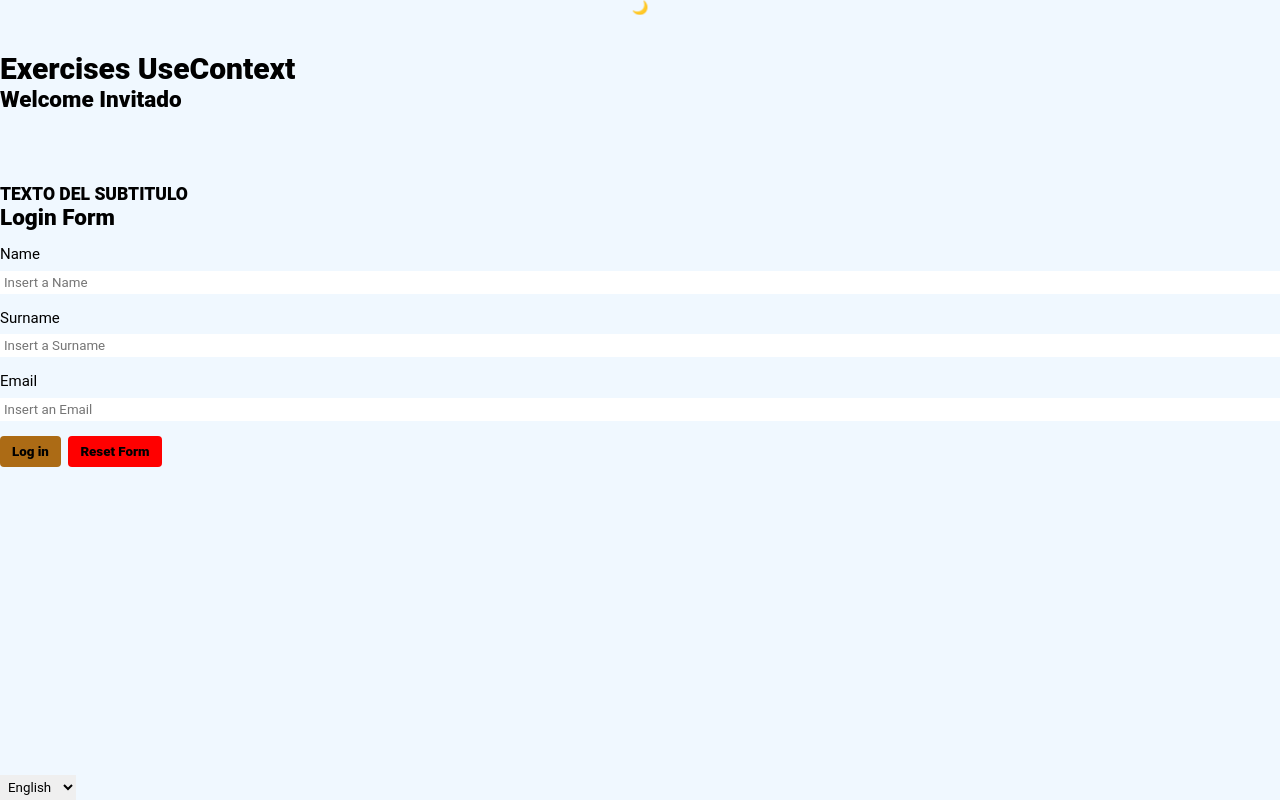
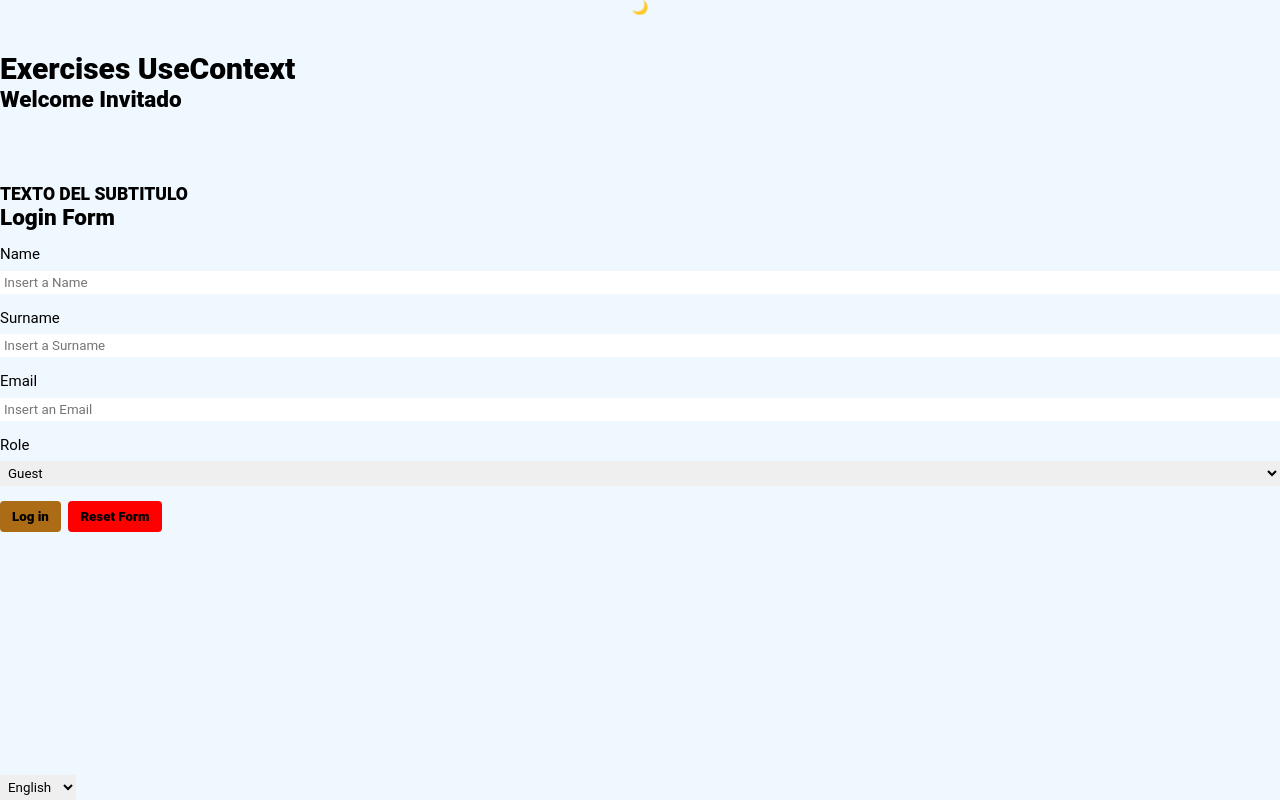
Before and after one commit to javier-ibanez-vizuete/react-usecontext, a React (Vite) app: page / in a window 1280 px wide. Built offline with nearby package versions, Linux system fonts and the light colour scheme.

Commit message:
feat(PermissionsContext): adding Permissions to user Roles

```diff
--- a/src/App.css
+++ b/src/App.css
@@ -20,7 +20,8 @@
 	color: white;
 }
 
-.dark input {
+.dark input,
+.dark select {
 	background-color: rgb(116, 106, 106);
 	/* color: black; */
 }
--- /dev/null
+++ b/src/components/AddButton/AddButton.jsx
@@ -0,0 +1,10 @@
+import { useContext } from "react";
+import { PermissionsContext } from "../../context/PermissionsContext";
+
+export const AddButton = ({ children, handleButton, data }) => {
+	const { can } = useContext(PermissionsContext);
+
+	if (!can("edit")) return null;
+
+	return <button onClick={() => handleButton(data)}>{children}</button>;
+};
--- a/src/components/Cart/Cart.jsx
+++ b/src/components/Cart/Cart.jsx
@@ -3,19 +3,23 @@ import "./Cart.css";
 import { CartContext } from "../../context/CartContext";
 import { ProductItem } from "../ProductItem/ProductItem";
 import { LanguageContext } from "../../context/LanguageContext";
+import { PermissionsContext } from "../../context/PermissionsContext";
+import { ClearButton } from "../ClearButton/ClearButton";
 
 export const Cart = () => {
+	const { can } = useContext(PermissionsContext);
 	const { items, clearCart } = useContext(CartContext);
 	const { lang, TEXTS } = useContext(LanguageContext);
 
+	if (!can("view")) return null;
 	if (!items.length) return <h4>{TEXTS[lang].noCartsElements}</h4>;
 
 	return (
 		<section className="cart-section">
 			{items.length > 0 && (
-				<button className={"btn-delete-trolly"} onClick={clearCart}>
+				<ClearButton className={"btn-delete-trolly"} handleButton={clearCart}>
 					{TEXTS[lang].deleteCartLabel}
-				</button>
+				</ClearButton>
 			)}
 			{items.length > 0 &&
 				items
--- /dev/null
+++ b/src/components/ClearButton/ClearButton.jsx
@@ -0,0 +1,14 @@
+import { useContext } from "react";
+import { PermissionsContext } from "../../context/PermissionsContext";
+
+export const ClearButton = ({ children, handleButton, className }) => {
+	const { can } = useContext(PermissionsContext);
+
+	if (!can("delete")) return null;
+
+	return (
+		<button className={className} onClick={handleButton}>
+			{children}
+		</button>
+	);
+};
--- /dev/null
+++ b/src/components/DeleteButton/DeleteButton.jsx
@@ -0,0 +1,10 @@
+import { useContext } from "react";
+import { PermissionsContext } from "../../context/PermissionsContext";
+
+export const DeleteButton = ({ children, handleButton, data }) => {
+	const { can } = useContext(PermissionsContext);
+
+	if (!can("edit")) return null;
+
+	return <button onClick={() => handleButton(data)}>{children}</button>;
+};
--- a/src/components/LoginForm/LoginForm.jsx
+++ b/src/components/LoginForm/LoginForm.jsx
@@ -8,6 +8,7 @@ const INITIAL_LOGIN_STATE = {
 	userName: "",
 	userSurname: "",
 	userEmail: "",
+	role: "",
 };
 
 export const LoginForm = () => {
@@ -16,7 +17,7 @@ export const LoginForm = () => {
 
 	const [loginData, setLoginData] = useState(INITIAL_LOGIN_STATE);
 	const [error, setError] = useState("");
-	const { userName, userSurname, userEmail } = loginData;
+	const { userName, userSurname, userEmail, role } = loginData;
 
 	const onInputChange = (event) => {
 		const { name, value } = event.target;
@@ -86,6 +87,13 @@ export const LoginForm = () => {
 					required
 				/>
 			</CustomInput>
+			<CustomInput inputName={"role"} labelName={TEXTS[lang].labelRole}>
+				<select name="role" id="role" value={role} onChange={onInputChange}>
+					<option value="guest">{TEXTS[lang].optionGuest}</option>
+					<option value="user">{TEXTS[lang].optionUser}</option>
+					<option value="admin">{TEXTS[lang].optionAdmin}</option>
+				</select>
+			</CustomInput>
 			{error && <p className="error-text">{error}</p>}
 			<div className="login-btns-container">
 				<button type="submit" className="btn-login">
--- a/src/components/ProductItem/ProductItem.jsx
+++ b/src/components/ProductItem/ProductItem.jsx
@@ -1,5 +1,7 @@
 import { useContext } from "react";
 import { CartContext } from "../../context/CartContext";
+import { AddButton } from "../AddButton/AddButton";
+import { DeleteButton } from "../DeleteButton/DeleteButton";
 
 export const ProductItem = ({ dataProduct }) => {
 	const { addItem, removeItem } = useContext(CartContext);
@@ -9,9 +11,13 @@ export const ProductItem = ({ dataProduct }) => {
 			<h4>{dataProduct.name}</h4>
 			<h3>{dataProduct.price}€</h3>
 			<div className="btns-quantity-container">
-				<button onClick={() => removeItem(dataProduct.id)}>-</button>
+				<DeleteButton handleButton={removeItem} data={dataProduct.id}>
+					-
+				</DeleteButton>
 				<p>{dataProduct.qty}</p>
-				<button onClick={() => addItem(dataProduct)}>+</button>
+				<AddButton text={"F"} handleButton={addItem} data={dataProduct}>
+					+
+				</AddButton>
 			</div>
 		</div>
 	);
--- a/src/context/LanguageContext.jsx
+++ b/src/context/LanguageContext.jsx
@@ -20,9 +20,13 @@ export const LanguageProvider = ({ children }) => {
 			labelName: "Name",
 			labelSurname: "Surname",
 			labelEmail: "Email",
+			labelRole: "Role",
 			inputNamePlaceholder: "Insert a Name",
 			inputSurnamePlaceholder: "Insert a Surname",
 			inputEmailPlaceholder: "Insert an Email",
+			optionGuest: "Guest",
+			optionUser: "User",
+			optionAdmin: "Admin",
 			loginButton: "Log in",
 			resetButton: "Reset Form",
 			logoutButton: "Log out",
@@ -41,9 +45,13 @@ export const LanguageProvider = ({ children }) => {
 			labelName: "Nombre",
 			labelSurname: "Apellidos",
 			labelEmail: "Correo electrónico",
+			labelRole: "Rol",
 			inputNamePlaceholder: "Introduzca un nombre",
 			inputSurnamePlaceholder: "Introduzca un apellido",
 			inputEmailPlaceholder: "Introduzca un correo electrónico",
+			optionGuest: "Invitado",
+			optionUser: "Usuario",
+			optionAdmin: "Administrador",
 			loginButton: "Iniciar sesión",
 			resetButton: "Borrar Formulario",
 			logoutButton: "Cerrar Sesión",
--- /dev/null
+++ b/src/context/PermissionsContext.jsx
@@ -0,0 +1,21 @@
+import { createContext, useContext, useState } from "react";
+import { UserContext } from "./UserContext";
+
+export const PermissionsContext = createContext(null);
+
+const permissions = {
+	guest: { view: true, edit: false, delete: false },
+	user: { view: true, edit: true, delete: false },
+	admin: { view: true, edit: true, delete: true },
+};
+
+export const PermissionsProvider = ({ children }) => {
+	const { user } = useContext(UserContext);
+	const role = user?.role || "guest";
+
+	const can = (action) => {
+		return permissions[role][action];
+	};
+
+	return <PermissionsContext value={{ role, can }}>{children}</PermissionsContext>;
+};
--- a/src/context/UserContext.jsx
+++ b/src/context/UserContext.jsx
@@ -5,7 +5,7 @@ const INITIAL_USER_STATE = {
 	name: "",
 	surname: "",
 	email: "",
-	role: "Guest",
+	role: "guest",
 };
 
 export const UserContext = createContext(null);
@@ -14,7 +14,7 @@ export const UserProvider = ({ children }) => {
 	const [user, setUser] = useState(INITIAL_USER_STATE);
 
 	const userLogin = (userData) => {
-		const { userName, userSurname, userEmail } = userData;
+		const { userName, userSurname, userEmail, role } = userData;
 		setUser((prevUserData) => {
 			if (!prevUserData.id) {
 				const randomNumber = (Math.random() * 10).toFixed(2);
@@ -25,7 +25,7 @@ export const UserProvider = ({ children }) => {
 					name: userName,
 					surname: userSurname,
 					email: userEmail,
-					role: "admin",
+					role: role,
 				};
 			}
 
@@ -34,7 +34,7 @@ export const UserProvider = ({ children }) => {
 				name: userName,
 				surname: userSurname,
 				email: userEmail,
-				role: "admin",
+				role: role,
 			};
 		});
 	};
--- a/src/index.css
+++ b/src/index.css
@@ -138,12 +138,6 @@ select {
 	color: #888;
 }
 
-select > option {
-	color: var(--primary-text-color);
-	background-color: var(--bg-color);
-	backdrop-filter: blur(1px);
-}
-
 select > option[disabled] {
 	color: #888;
 }
--- a/src/main.jsx
+++ b/src/main.jsx
@@ -6,15 +6,18 @@ import { ThemeProvider } from "./context/ThemeContext.jsx";
 import { UserProvider } from "./context/UserContext.jsx";
 import { LanguageProvider } from "./context/LanguageContext.jsx";
 import { CartProvider } from "./context/CartContext.jsx";
+import { PermissionsProvider } from "./context/PermissionsContext.jsx";
 
 createRoot(document.getElementById("root")).render(
 	<StrictMode>
 		<LanguageProvider>
 			<CartProvider>
 				<UserProvider>
-					<ThemeProvider>
-						<App />
-					</ThemeProvider>
+					<PermissionsProvider>
+						<ThemeProvider>
+							<App />
+						</ThemeProvider>
+					</PermissionsProvider>
 				</UserProvider>
 			</CartProvider>
 		</LanguageProvider>
```
